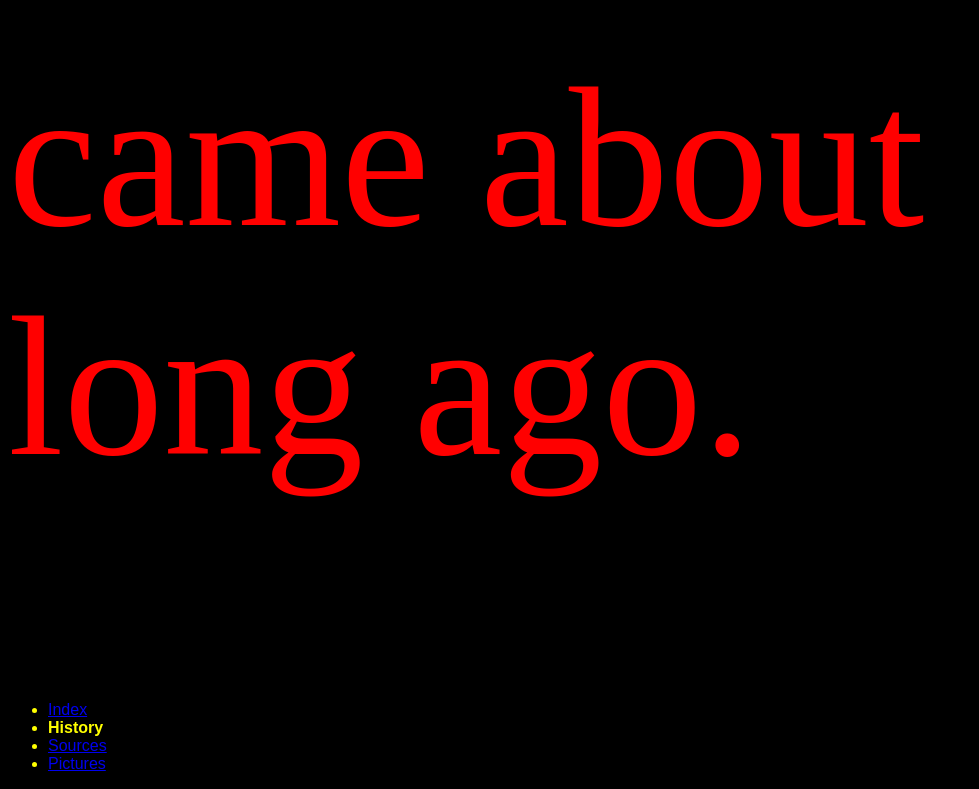
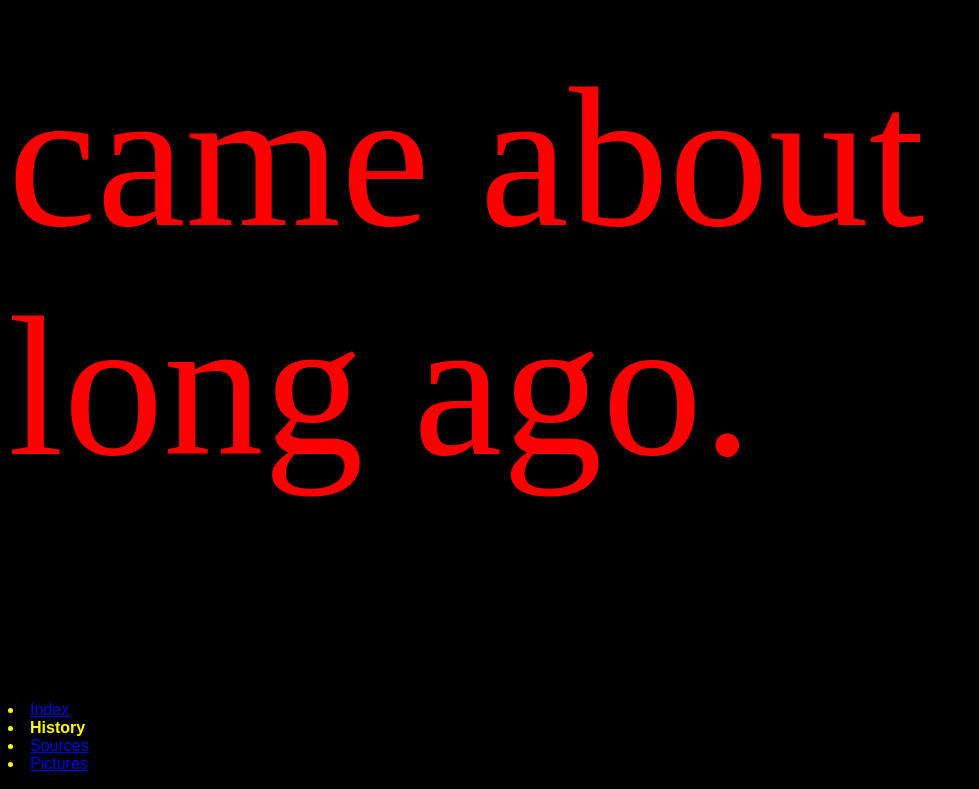
Before and after one commit to jdmar3-comp426/a01-ricop14, a website: page history.html in a window 1280 px wide. Shown: the part 445-1234 px from the top of the page, without its empty margins (0-979 px from the left). Drawn offline with Linux system fonts and the light colour scheme.

Commit message:
Removed ul

```diff
--- a/history.html
+++ b/history.html
@@ -10,10 +10,10 @@
         <h1>Myth Origins</h1>
         <p id="origin-text">This creature came about long ago.</p>
     </body>
-        <ul>
+    <div class="list">
             <li><a href="index.html">Index</a></li>
             <li><strong>History</strong></li>
             <li><a href="sources.html">Sources</a></li>
             <li><a href="pictures.html">Pictures</a></li>
-        </ul>
+    </div>
 </html>
--- a/styles.css
+++ b/styles.css
@@ -18,11 +18,11 @@ body {
     border-color: coral;
 }
 
-ul li:hover {
+.list:hover {
     color:white;
 }
 
-ul li {
+.list {
     color:yellow;
     font-family: sans-serif;
 }
```
Also changed, not shown: index.html (+2 -2 lines), pictures.html (+2 -2 lines), sources.html (+2 -2 lines).
